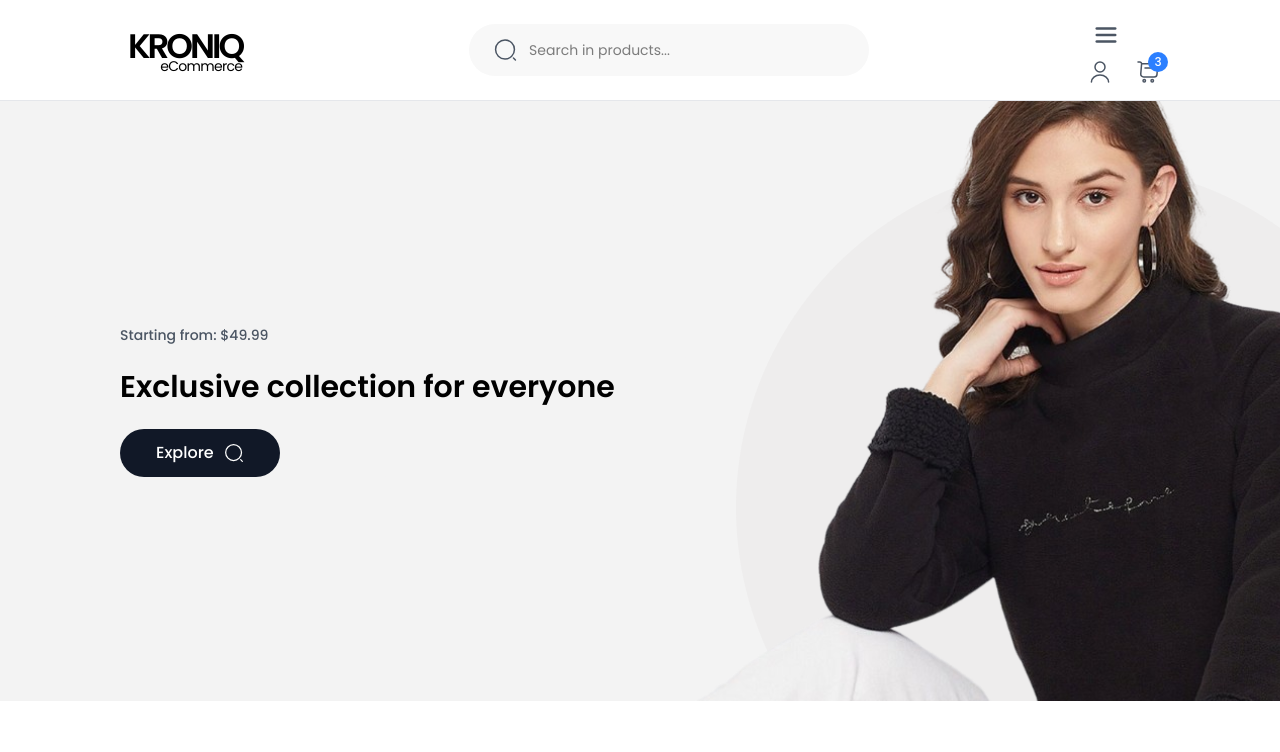
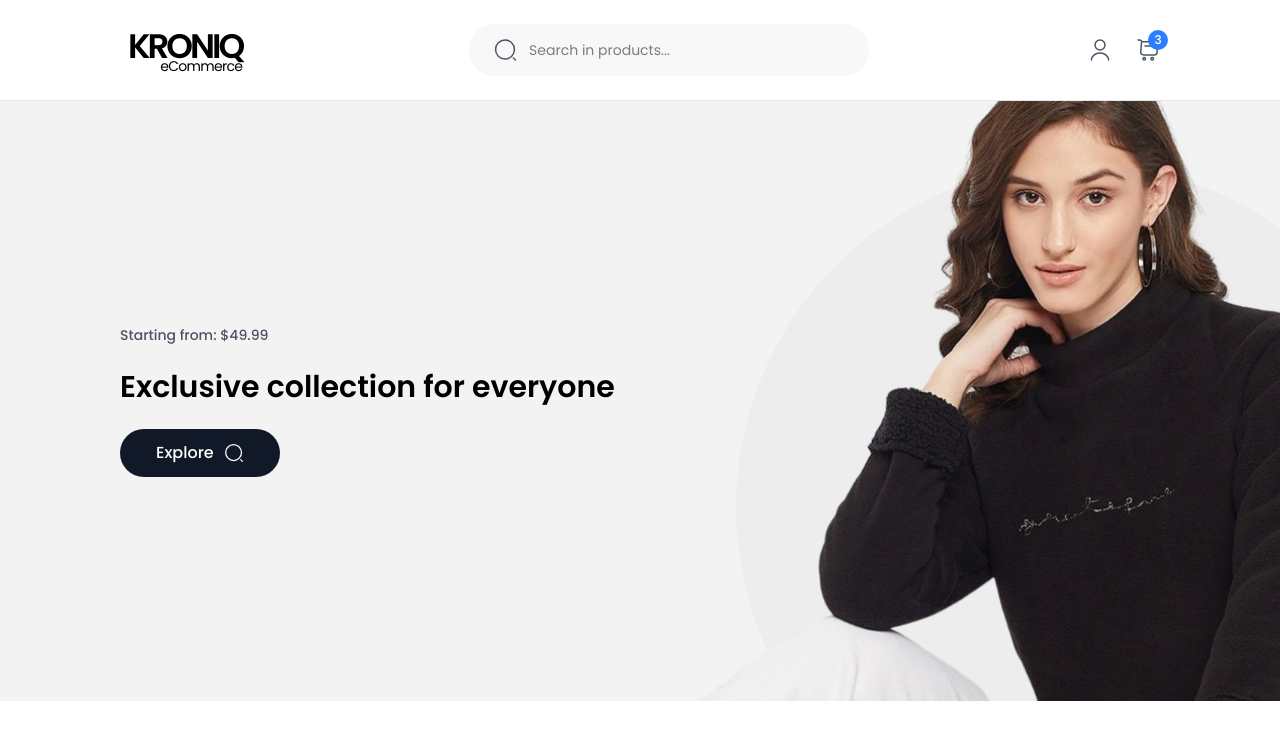
Before and after one commit to NurAlam123/kroniq, a React (Vite) app: page / in a window 1280 px wide. Shown: the top 752 px of the page. Built offline with nearby package versions, Linux system fonts and the light colour scheme.

Commit message:
fix(navbar): hide the hamburger menu icon on large screen

```diff
--- a/src/components/layout/Navbar.tsx
+++ b/src/components/layout/Navbar.tsx
@@ -67,7 +67,7 @@ const ActionButton = () => {
   return (
     <div>
       <div className="relative">
-        <button popoverTarget="menu" className="[anchor-name:--menu]">
+        <button popoverTarget="menu" className="lg:hidden [anchor-name:--menu]">
           <Image src="/icons/hamburger-menu.svg" className="size-9" />
         </button>
 
```
